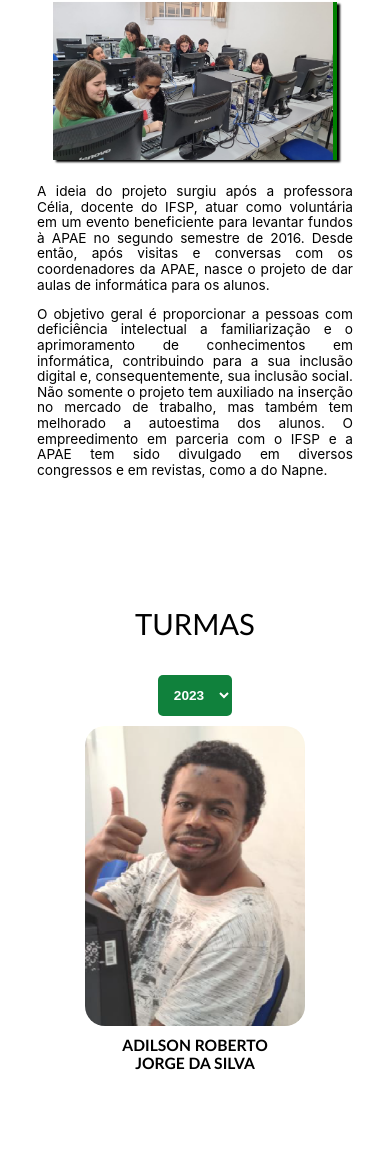
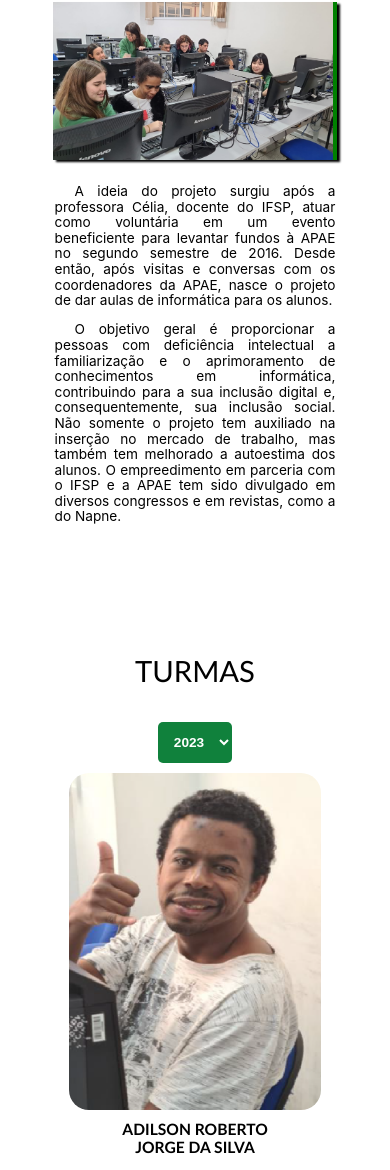
Before and after one commit to pet-ads/apae, a React (Create React App) app: page / in a window 390 px wide. Shown: the part 1071-2241 px from the top of the page. Built offline with nearby package versions, Linux system fonts and the light colour scheme.

Commit message:
padronizacao- texto descricao
-padronização dos textos de descrição
-insercao do codigo (bianca) de desbugar os slides
-desbug dp texto do projeto em telas verticais
- texto blog esta do mesmo tamanho dos outros

```diff
--- a/src/App.css
+++ b/src/App.css
@@ -83,6 +83,13 @@ button {
 
 button:hover {
   background-color: var(--verde-escuro);
+}
+
+.descricao{
+  font-size: 1.6vw;
+  line-height: 2.3vw;
+  text-align: justify;
+  text-indent: 20px;
 }
 
 .div-button {
@@ -171,7 +178,17 @@ button:hover {
     font-size: 2vw;
 }
   /*------------------------------------------------------*/
+  .descricao{
+    font-size: 2vw;
+    line-height: 3vw;
+    align-items: center;
+    max-width: 90vw;
+    text-indent: 20px;
+    /*margin-left: 10%;
+    margin-right: 10%;*/
+  }
 }
+
 @media(max-width: 768px){
   .titulo{
     font-size: 5vw;
@@ -181,6 +198,9 @@ button:hover {
     font-size: 2vw;
   }
   /*------------------------------------------------------*/
+  .descricao{
+    font-size: 2.5vw;
+}
 }
 @media(max-width: 480px){
   .titulo{
@@ -194,6 +214,10 @@ button:hover {
   .select-button {
     padding: 3vw 3vw;
     font-size: 3.5vw;
+  }
+  /*------------------------------------------------------*/
+  .descricao{
+    font-size: 3.5vw;
+    line-height: 4vw;
+  }
 }
-  /*------------------------------------------------------*/
-}
--- a/src/componentes/CardContatos/Card.js
+++ b/src/componentes/CardContatos/Card.js
@@ -6,7 +6,7 @@ function Card({nome, descricao, email, destaque}) {
   return (
     <div className={cardClasses}>
       <h3 className="nome">{nome}</h3>
-      <p className="descricao">{descricao}</p>
+      <p className="descricao-card">{descricao}</p>
       <div className="div-button">
         <button onClick={() => window.location.href = `mailto:${email}`} id="email">Enviar E-mail</button>
       </div>
--- a/src/componentes/Card_Acoes/card.css
+++ b/src/componentes/Card_Acoes/card.css
@@ -11,7 +11,6 @@
     align-items: center;
     justify-content: space-between;
 }
-
 
 .image-container {
     display: flex;
--- a/src/componentes/Card_Acoes/card.js
+++ b/src/componentes/Card_Acoes/card.js
@@ -15,7 +15,7 @@ function Card({ title, imageUrl, body, handleOpenModal, cardId }) {
                 </div>
 
                 <div className="card-body">
-                    <p className="paragrafo-card">{body}</p>
+                    <p className="descricao">{body}</p>
                 </div>
             </div>
 
--- a/src/paginas/1-Projeto/projeto.css
+++ b/src/paginas/1-Projeto/projeto.css
@@ -6,11 +6,11 @@
     gap: 2%;
 }
 
-.projeto__descricao{
+/*.projeto__descricao{
     font-size: 1.6vw;
     line-height: 2.3vw;
     text-align: justify;
-}
+}*/
 
 .projeto__imagens {
     display: flex;
@@ -37,21 +37,19 @@
         align-items: center;
     }
 
-    .projeto__descricao{
+    /*.projeto__descricao{
         font-size: 2vw;
         line-height: 3vw;
         align-items: center;
         max-width: 90vw;
+    }*/
+
+    .div-descricao {
+        margin-left: 10%;
+        margin-right: 10%;
     }
 
-    .projeto__texto {
-        align-items: center;
-        align-content: center;
-        margin-left: 5%;
-        margin-right: 5%;
-    }
-
-    .projeto__texto:nth-of-type(1){
+    .div-descricao:nth-of-type(1){
         margin-bottom: 3%;
     }
 
@@ -72,7 +70,7 @@
     }
 }
 
-@media(max-width: 768px){
+/*@media(max-width: 768px){
     .projeto__descricao{
         font-size: 2.5vw;
     }
@@ -83,14 +81,7 @@
         font-size: 3.5vw;
         line-height: 4vw;
     }
-}
-
-
-
-
-
-
-
+}*/
 
 
 /*@media only screen and (min-width: 1025px) and (max-width: 1200px) {
--- a/src/paginas/1-Projeto/projeto.js
+++ b/src/paginas/1-Projeto/projeto.js
@@ -16,11 +16,11 @@ export default function Projeto(){
                     <img src={Imagem2} alt="Alunos tendo aula de informática."/>
                 </div>
 
-                <div className="projeto__descricao">
-                    <p className="projeto__texto">A ideia do projeto surgiu após a professora Célia, docente do IFSP, atuar como voluntária em um evento beneficiente para levantar fundos à APAE no segundo semestre de 2016. Desde então, após visitas e conversas com os coordenadores da APAE, nasce o projeto de dar aulas de informática para os alunos.
+                <div className="div-descricao">
+                    <p className="descricao">A ideia do projeto surgiu após a professora Célia, docente do IFSP, atuar como voluntária em um evento beneficiente para levantar fundos à APAE no segundo semestre de 2016. Desde então, após visitas e conversas com os coordenadores da APAE, nasce o projeto de dar aulas de informática para os alunos.
                     </p>
 
-                    <p className="projeto__texto">O objetivo geral é proporcionar a pessoas com deficiência intelectual a familiarização e o aprimoramento de conhecimentos em informática, contribuindo para a sua inclusão digital e, consequentemente, sua inclusão social. Não somente o projeto tem auxiliado na inserção no mercado de trabalho, mas também tem melhorado a autoestima dos alunos. O empreedimento em parceria com o IFSP e a APAE tem sido divulgado em diversos congressos e em revistas,
+                    <p className="descricao">O objetivo geral é proporcionar a pessoas com deficiência intelectual a familiarização e o aprimoramento de conhecimentos em informática, contribuindo para a sua inclusão digital e, consequentemente, sua inclusão social. Não somente o projeto tem auxiliado na inserção no mercado de trabalho, mas também tem melhorado a autoestima dos alunos. O empreedimento em parceria com o IFSP e a APAE tem sido divulgado em diversos congressos e em revistas,
                         como a do Napne.
                     </p>
                 </div>
--- a/src/paginas/2-Turmas/turmas.css
+++ b/src/paginas/2-Turmas/turmas.css
@@ -1,11 +1,3 @@
-/*.turmas-container {
-    background-color: white;
-    min-height: 75.6vh;
-    width: auto;
-    padding-top: 10px;
-    padding-bottom: 70px;
-}*/
-
 .carousel-turmas {
     width: 90%;
     margin: auto;
@@ -29,8 +21,8 @@
 
 .carousel-turmas .aluno img {
     padding: 10px;
-    height: 340px;
-    width: 270px;
+    height: 80%;
+    width: 80%;
     margin: auto;
     border-radius: 30px;
 }
@@ -46,57 +38,10 @@
     color: #10813c;
 }
 
-/*.buttons-turmas {
-    margin-bottom: 30px;
-}
-
-.buttons-turmas * {
-    display: inline-block;
-    margin: 0 3vw;
-    padding: 1.2vw 2.4vw;
-    background-color: #10813c;
-    color: #fff;
-    border: none;
-    border-radius: 5px;
-    font-size: 1.3vw;
-    font-weight: bold;
-    text-decoration: none;
-    text-align: center;
-    transition: background-color 0.3s ease;
-    cursor: pointer;
-}*/
-
-/*.select-turmas {
-    display: inline-block;
-    margin: 0 3vw;
-    padding: 4.2vw 8.4vw;
-    background-color: #10813c;
-    color: #fff;
-    border: none;
-    border-radius: 5px;
-    font-size: 1.3vw;
-    font-weight: bold;
-    text-decoration: none;
-    text-align: center;
-    margin-bottom: 20px;
-}*/
-
-/*.buttons-turmas *:hover {
-    background-color: #0f3100;
-}
-
-.buttons-turmas .selected {
-    background-color: #0f3100;
-}*/
 
 .slider-default {
     cursor: default !important;
 }
-
-/*@media (max-width: 1200px){
-
-}
-*/
 
 
 @media(max-width:1024px){
@@ -104,17 +49,9 @@
         font-size: 1.8vw;
     }
     .carousel-turmas .aluno img {
-        height: 300px;
-        width: 220px;
+        height: 80%;
+        width: 80%;
     }
-    /*.buttons-turmas * {
-        font-size: 2vw;
-    }
-    .select-turmas {
-        padding: 3vw 6vw;
-        font-size: 2vw;
-    }*/
-
 }
 @media(max-width: 768px){
     .carousel-turmas .aluno p {
@@ -125,125 +62,4 @@
     .carousel-turmas .aluno p {
         font-size: 4vw;
     }
-
-    /*.buttons-turmas * {
-        font-size: 3vw;
-    }
-
-    .select-turmas {
-        padding: 3vw 6vw;
-        font-size: 3.5vw;
-    }*/
 }
-
-
-/* Large devices (laptops/desktops)
-@media only screen and (min-width: 1025px) and (max-width: 1200px) {
-    .turmas-container {
-        background-color: white;
-        /*min-height: 75.6vh;
-        width: auto;
-        padding-top: 10px;
-        padding-bottom: 70px;
-    }
-
-    /*.titulo-turmas {
-        font-family: 'Trebuchet MS', 'Lucida Sans Unicode', 'Lucida Grande', 'Lucida Sans', Arial, sans-serif;
-        text-transform: uppercase;
-        font-size: 2.5vw;
-        display: block;
-        text-align: center;
-        color: black;
-        padding-top: 5px;
-        padding-bottom: 5px;
-    }
-
-    .carousel-turmas {
-        width: 90%;
-        margin: auto;
-        text-align: center;
-    }
-
-    .carousel-turmas .aluno {
-        cursor: grab;
-        height: 380px;
-        color: black;
-        box-sizing: border-box;
-    }
-
-    .carousel-turmas .aluno p {
-        text-align: center !important;
-        max-width: 180px;
-        margin: auto;
-        font-family: 'Trebuchet MS', 'Lucida Sans Unicode', 'Lucida Grande', 'Lucida Sans', Arial, sans-serif;
-        font-size: 1.8vw;
-    }
-
-    .carousel-turmas .aluno img {
-        padding: 10px;
-        height: 340px;
-        width: 270px;
-        margin: auto;
-        border-radius: 30px;
-    }
-
-    .slick-dots li button:before {
-        font-size: 20px;
-        color: #10813c;
-        padding-top: 30px;
-        cursor: pointer;
-    }
-
-    .slick-dots li.slick-active button:before {
-        color: #10813c;
-    }
-
-    .buttons-turmas {
-        margin-bottom: 30px;
-    }
-
-    .buttons-turmas * {
-        display: inline-block;
-        margin: 0 3vw;
-        padding: 1.2vw 2.4vw;
-        background-color: #10813c;
-        color: #fff;
-        border: none;
-        border-radius: 5px;
-        font-size: 16px;
-        font-weight: bold;
-        text-decoration: none;
-        text-align: center;
-        transition: background-color 0.3s ease;
-        cursor: pointer;
-    }
-
-    .select-turmas {
-        display: inline-block;
-        margin: 0 3vw;
-        padding: 4.2vw 8.4vw;
-        background-color: #10813c;
-        color: #fff;
-        border: none;
-        border-radius: 5px;
-        font-size: 16px;
-        font-weight: bold;
-        text-decoration: none;
-        text-align: center;
-        margin-bottom: 20px;
-    }
-
-    .buttons-turmas *:hover {
-        background-color: #0f3100;
-    }
-
-    .buttons-turmas .selected {
-        background-color: #0f3100;
-    }
-
-    .slider-default {
-        cursor: default !important;
-    }
-}
-
-*/
--- a/src/paginas/4-Acoes/acoes.js
+++ b/src/paginas/4-Acoes/acoes.js
@@ -27,21 +27,21 @@ export default function Acoes() {
                     <Card
                         title='Aulas de Informática'
                         imageUrl={img_aula}
-                        body='&nbsp;&nbsp;&nbsp;No curso de informática, os alunos aprendem desde tarefas básicas, como ligar o computador, manusear o mouse e escrever no teclado, até a utilização de softwares específicos, como navegadores e aplicativos do LibreOffice.'
+                        body='No curso de informática, os alunos aprendem desde tarefas básicas, como ligar o computador, manusear o mouse e escrever no teclado, até a utilização de softwares específicos, como navegadores e aplicativos do LibreOffice.'
                         cardId="informatica"
                         handleOpenModal={handleOpenModal}
                     />
                     <Card
                         title='Visita Técnica'
                         imageUrl={img_visita}
-                        body='&nbsp;&nbsp;&nbsp;Durante a visita técnica, será agendada uma data para que os alunos bolsistas e voluntários visitem a APAE e tenham a oportunidade de conhecer o espaço e o trabalho desenvolvido por essa instituição.'
+                        body='Durante a visita técnica, será agendada uma data para que os alunos bolsistas e voluntários visitem a APAE e tenham a oportunidade de conhecer o espaço e o trabalho desenvolvido por essa instituição.'
                         cardId="visita"
                         handleOpenModal={handleOpenModal}
                     />
                     <Card
                         title='Palestra'
                         imageUrl={img_palestra}
-                        body='&nbsp;&nbsp;&nbsp;Na palestra, um profissional da APAE é convidado para ministrar uma apresentação no IFSP sobre pessoas com deficiência intelectual, visando promover maior compreensão e conscientização sobre o tema.'
+                        body='Na palestra, um profissional da APAE é convidado para ministrar uma apresentação no IFSP sobre pessoas com deficiência intelectual, visando promover maior compreensão e conscientização sobre o tema.'
                         cardId="palestra"
                         handleOpenModal={handleOpenModal}
                     />
--- a/src/paginas/5-Blog/blog.js
+++ b/src/paginas/5-Blog/blog.js
@@ -5,15 +5,15 @@ export default function Blog(){
     return(
         <section className="container">
             <div className ="conteudo-geral">
-                <div className="paragrafos-geral">
-                    <p className="paragrafo-blog">As atividades dos alunos são realizadas semanalmente. <br />Acesse nosso <b>blog</b> para saber mais:</p>
-                </div>
+
+                <p className="paragrafo-blog">As atividades dos alunos são realizadas semanalmente. <br />Acesse nosso <b>blog</b> para saber mais:</p>
 
                 <div className="imagem-blog">
                     <a className="blog" href="https://inclusaoifspsc.blogspot.com/">
                         <img src={img_blog} alt ="blog" className="imagem-link-blog"></img>
                     </a>
                 </div>
+
             </div>
 
         </section>
```
Also changed, not shown: src/componentes/CardContatos/Card.css (+4 -12 lines), src/paginas/3-Equipe/equipe.css (+5 -202 lines), src/paginas/5-Blog/blog.css (+5 -3 lines).
